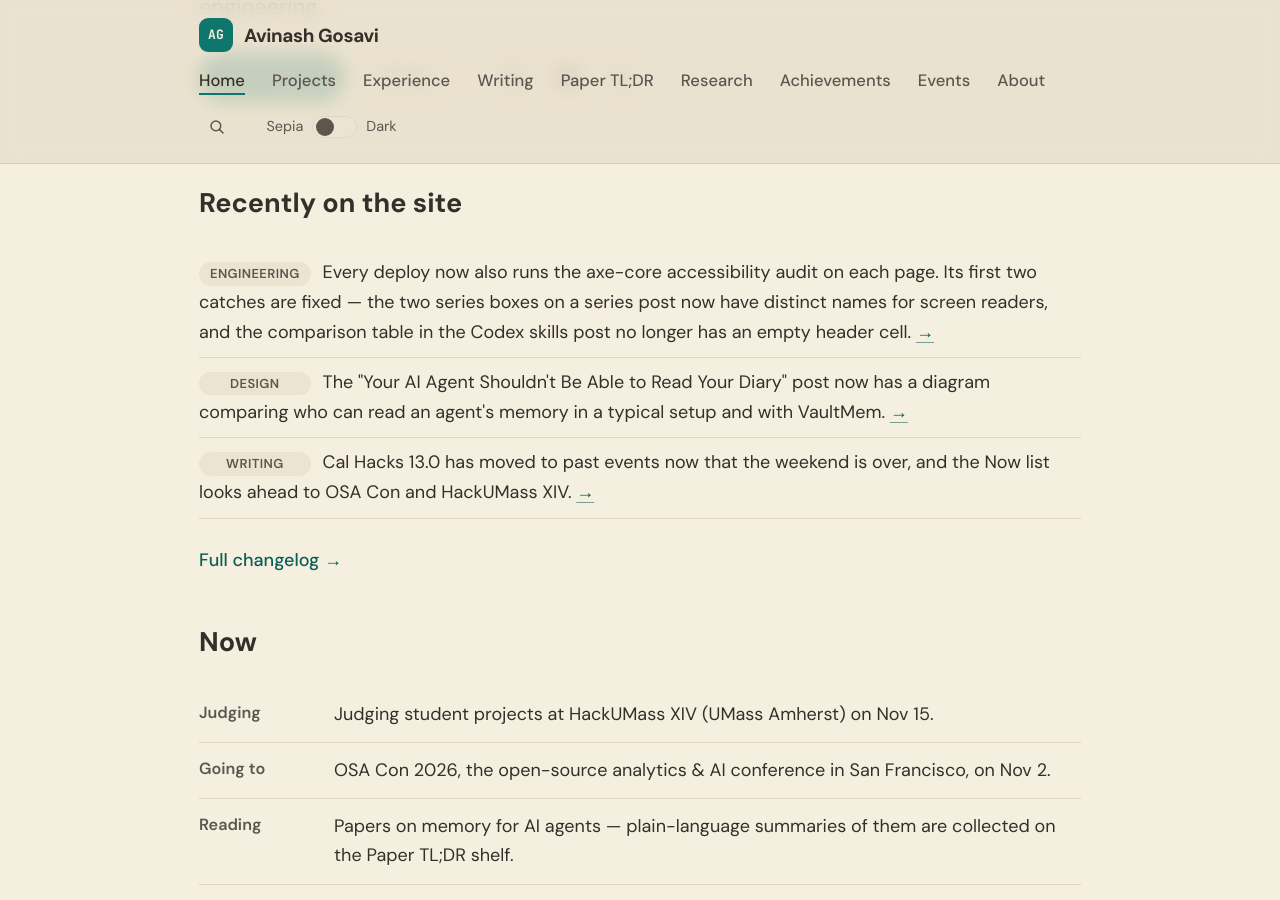
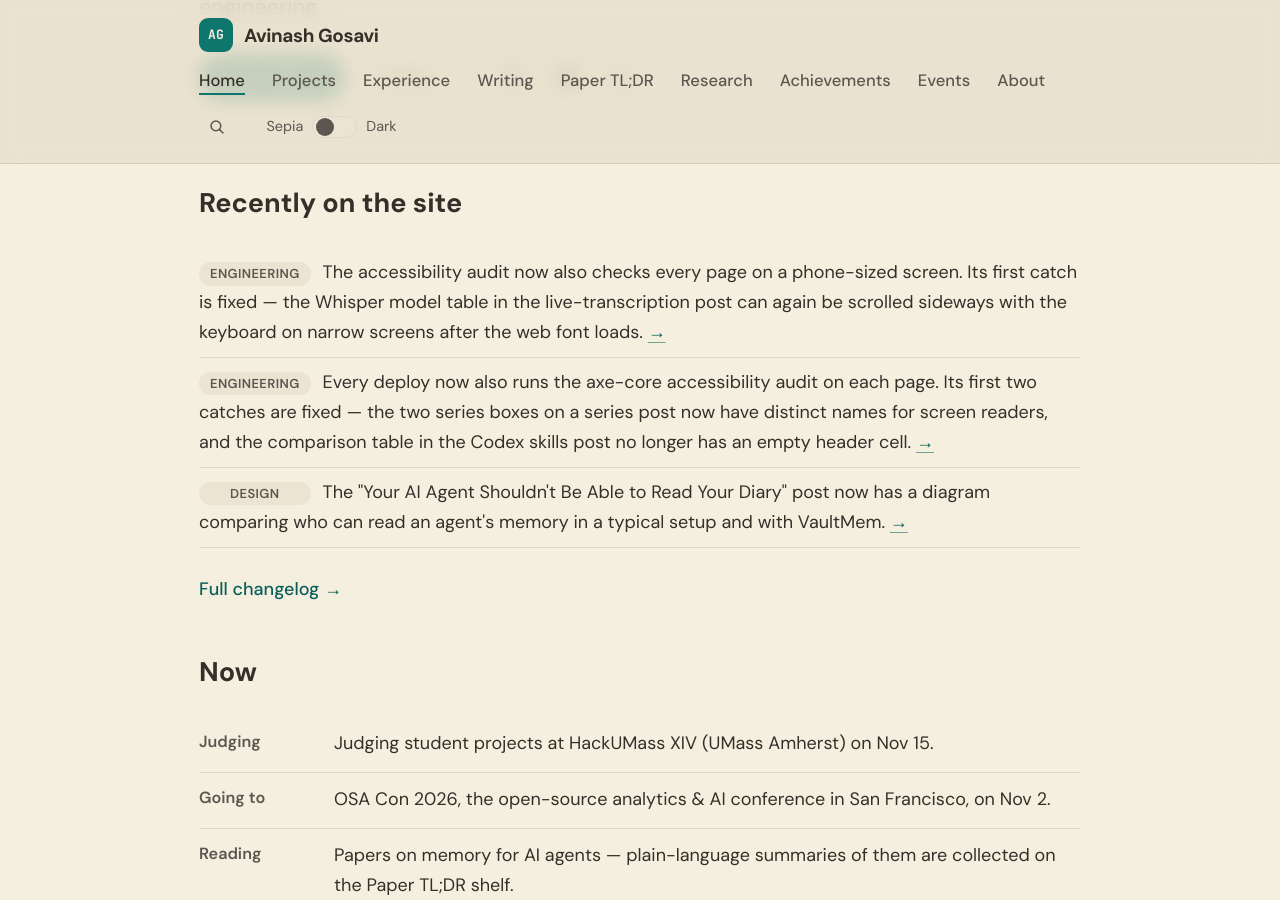
Before and after one commit to aag1091-alt/avinashgosavi.com, a Jekyll site: the page built from index.md, in a window 1280 px wide and 900 px high, scrolled down 554 px. Built offline with Jekyll 4.4.1, drawn with Linux system fonts in a browser that asks for light colours.

Commit message:
a11y: re-check table overflow when the table itself resizes (late font swap left the Whisper table unfocusable at 375px)
Co-Authored-By: Claude <noreply@anthropic.com>

```diff
--- a/_data/changelog.yml
+++ b/_data/changelog.yml
@@ -1,5 +1,9 @@
 # Public changelog shown on /changelog and (latest 3) on the homepage.
 # Newest first. desk: Writing | Design | Engineering
+- date: 2026-10-26
+  desk: Engineering
+  text: The accessibility audit now also checks every page on a phone-sized screen. Its first catch is fixed — the Whisper model table in the live-transcription post can again be scrolled sideways with the keyboard on narrow screens after the web font loads.
+  link: /post/live-audio-transcription-whisper/
 - date: 2026-10-26
   desk: Engineering
   text: Every deploy now also runs the axe-core accessibility audit on each page. Its first two catches are fixed — the two series boxes on a series post now have distinct names for screen readers, and the comparison table in the Codex skills post no longer has an empty header cell.
--- a/_includes/post-tools.html
+++ b/_includes/post-tools.html
@@ -114,7 +114,8 @@
       else { w.removeAttribute('tabindex'); w.removeAttribute('role'); w.removeAttribute('aria-label'); }
     };
     fit();
-    if('ResizeObserver' in window) new ResizeObserver(fit).observe(w);
+    // Watch the table too: a late font swap can widen it without the box changing size
+    if('ResizeObserver' in window){ var ro=new ResizeObserver(fit); ro.observe(w); ro.observe(t); }
   });
   // GFM task-list checkboxes (kramdown) have no label: name each one after its list item text
   root.querySelectorAll('input.task-list-item-checkbox, li.task-list-item > input[type=checkbox]').forEach(function(c){
```
